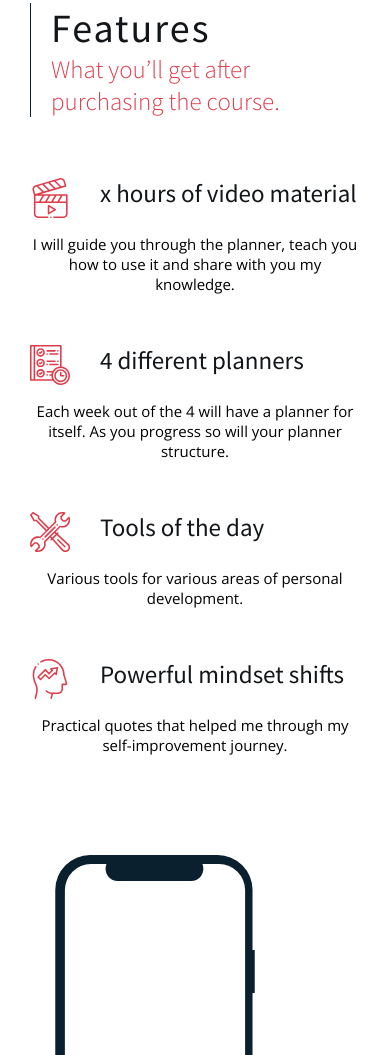
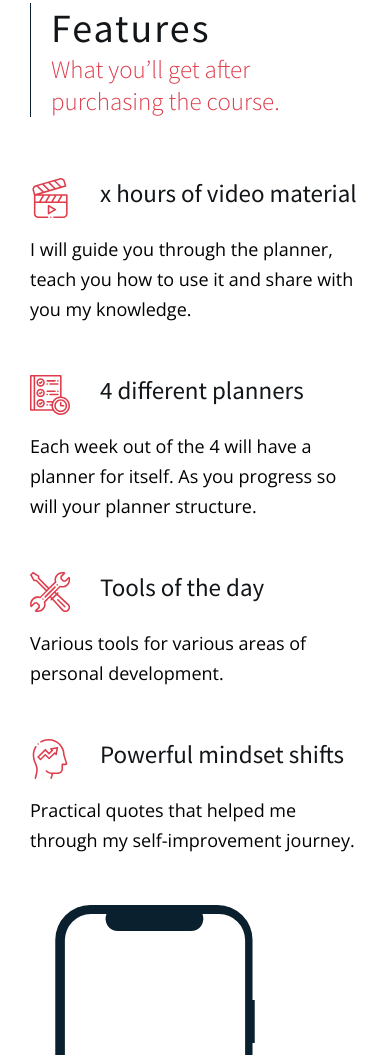
Before and after one commit to VukJovanovic/pdp-landing-page, a website built with Parcel: page index.html in a window 390 px wide. Shown: the part 4174-5229 px from the top of the page. Built offline with nearby package versions, Linux system fonts and the light colour scheme.

Commit message:
features fix

```diff
--- a/css/main.js
+++ b/css/main.js
@@ -217,7 +217,7 @@ var parent = module.bundle.parent;
 if ((!parent || !parent.isParcelRequire) && typeof WebSocket !== 'undefined') {
   var hostname = "" || location.hostname;
   var protocol = location.protocol === 'https:' ? 'wss' : 'ws';
-  var ws = new WebSocket(protocol + '://' + hostname + ':' + "57619" + '/');
+  var ws = new WebSocket(protocol + '://' + hostname + ':' + "59979" + '/');
 
   ws.onmessage = function (event) {
     checkedAssets = {};
--- a/index.html
+++ b/index.html
@@ -215,8 +215,8 @@
           <img src="./img/phone.svg" alt="">
         </div>
         <div class="features__container">
+
           <!-- features row 1 -->
-          <div class="features__row">
           <div class="features__block">
             <div class="features__block-heading">
               <img src="./img/video.svg" alt="" class="features__block-image">
@@ -235,9 +235,7 @@
               <p class="features__block-p">Each week out of the 4 will have a planner for itself. As you progress so will your planner structure.</p>
             </div>
           </div>
-          </div>
           <!-- Features row 2 -->
-          <div class="features__row">
           <div class="features__block">
             <div class="features__block-heading">
               <img src="./img/repair.svg" alt="" class="features__block-image">
@@ -254,7 +252,6 @@
             </div>
             <div class="features__block-text">
               <p class="features__block-p">Practical quotes that helped me through my self-improvement journey.</p>
-              </div>
             </div>
           </div>
         </div>
--- a/scss/layout/grid.scss
+++ b/scss/layout/grid.scss
@@ -148,7 +148,11 @@
     }
   }
   &__container {
+    display: grid;
+    grid-template-columns: 1fr 1fr;
+    grid-gap: 5rem;
     @media only screen and(max-width: 1024px) {
+      grid-template-columns: 1fr;
       grid-row: 2 / 3;
       margin-bottom: 5rem;
     }
--- a/scss/sections/_features.scss
+++ b/scss/sections/_features.scss
@@ -32,27 +32,9 @@
       height: 40rem;
     }
   }
-  &__container {
+  &__block {
     display: flex;
     flex-direction: column;
-  }
-  &__row {
-    display: flex;
-    justify-content: space-between;
-    margin-bottom: 5rem;
-    @media only screen and(max-width: 550px) {
-      flex-direction: column;
-      margin-bottom: 0;
-    }
-  }
-  &__block {
-    width: 45%;
-    display: flex;
-    flex-direction: column;
-    @media only screen and(max-width: 550px) {
-      width: 100%;
-      margin-bottom: 5rem;
-    }
     &-heading {
       display: flex;
       margin-bottom: 1.5rem;
@@ -65,8 +47,7 @@
       margin-bottom: 1rem;
     }
     &-p {
-      @include paragraph-light-small;
-      text-align: center;
+      @include paragraph-light;
     }
   }
 }
```
Also changed, not shown: css/main.css, 1 other file. Lines whose indentation alone changed are shown as unchanged.
